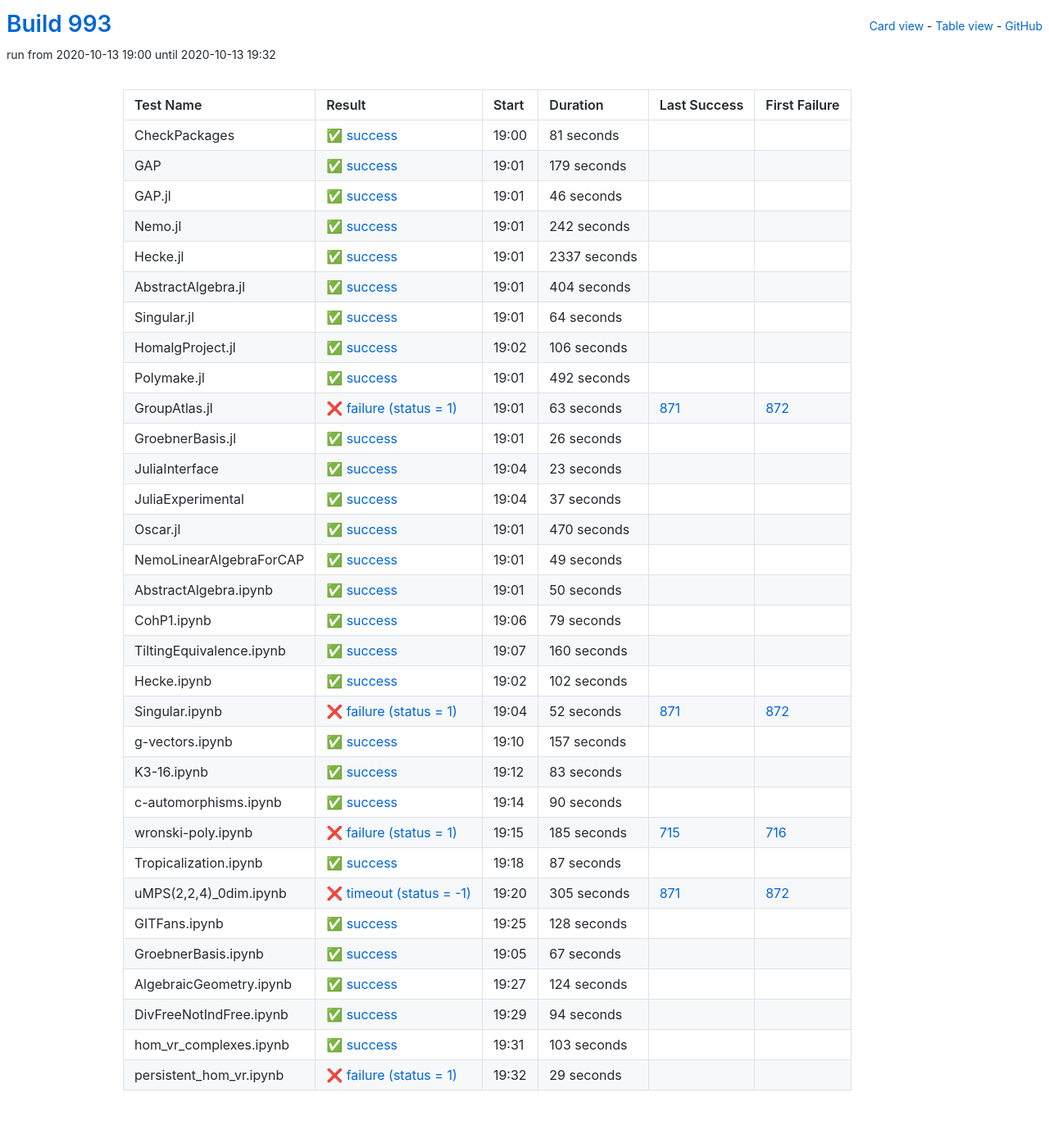
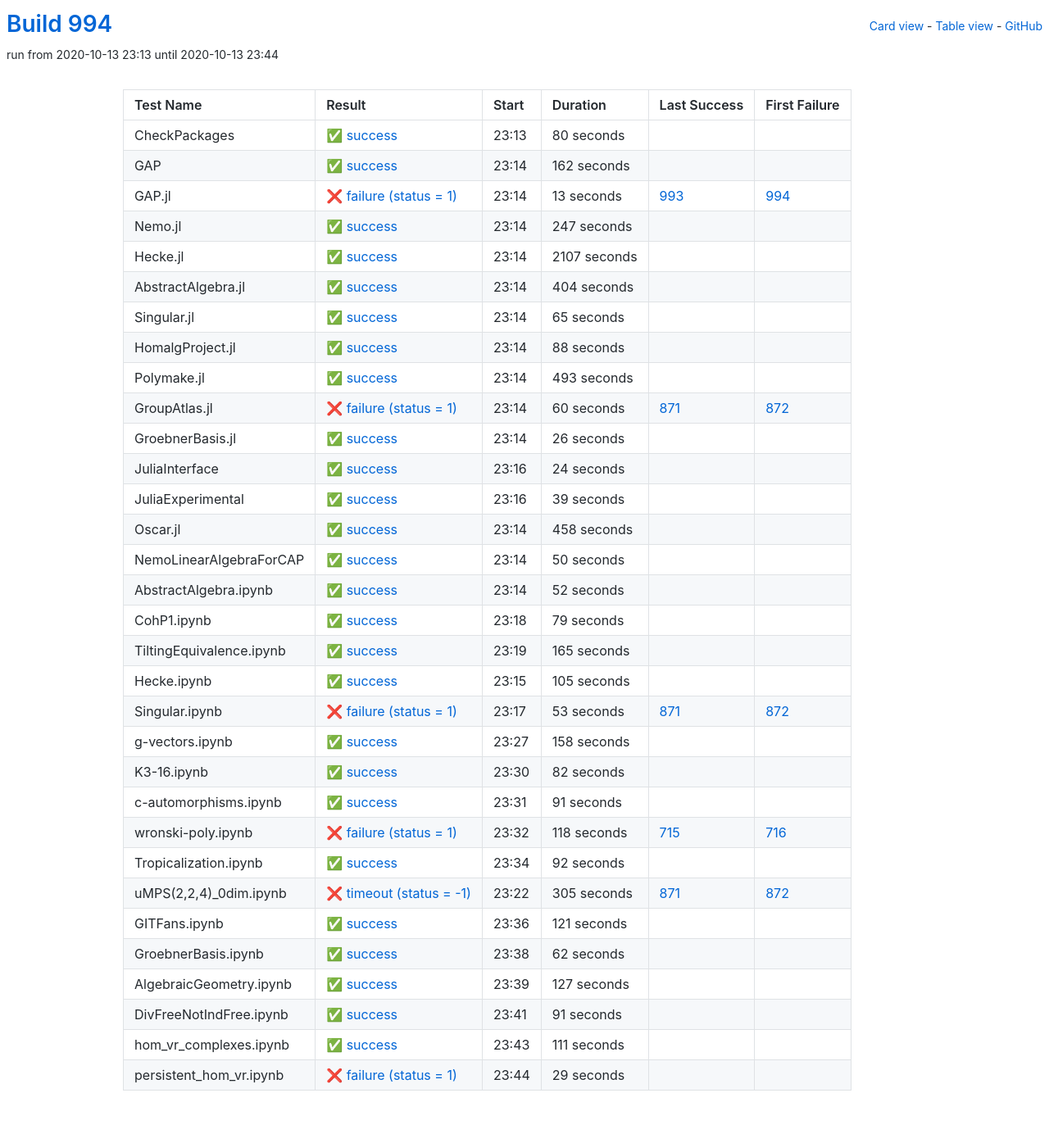
Before and after one commit to oscar-system/oscar-ci-status-stable, a Jekyll site: the page built from table.html, in a window 1280 px wide. Shown: the whole page at 82% size. Built offline with Jekyll 4.4.1, drawn with Linux system fonts in a browser that asks for light colours.

Commit message:
Build #994

```diff
--- a/_data/ci.yml
+++ b/_data/ci.yml
@@ -1,6 +1,6 @@
 ---
-build: 993
-build_url: https://oscarci.mathematik.uni-kl.de/job/oscar-stable/993/
+build: 994
+build_url: https://oscarci.mathematik.uni-kl.de/job/oscar-stable/994/
 job: oscar-stable
 organization: oscar-system
 repo: oscar-ci-status-stable
@@ -8,68 +8,68 @@ repourl: https://github.com/oscar-system/oscar-ci-status-stable
 tests:
 - name: CheckPackages
   id: checkpackages
-  log: https://oscarci.mathematik.uni-kl.de/job/oscar-stable/993/artifact/logs/build-993/CheckPackages.log
-  start: 2020-10-13 19:00
+  log: https://oscarci.mathematik.uni-kl.de/job/oscar-stable/994/artifact/logs/build-994/CheckPackages.log
+  start: 2020-10-13 23:13
   success: true
   exitcode: 0
   status: success
-  duration: 81
+  duration: 80
   last_success: false
   last_success_url:
   first_failure: false
   first_failure_url:
 - name: GAP
   id: gap
-  log: https://oscarci.mathematik.uni-kl.de/job/oscar-stable/993/artifact/logs/build-993/GAP.log
-  start: 2020-10-13 19:01
+  log: https://oscarci.mathematik.uni-kl.de/job/oscar-stable/994/artifact/logs/build-994/GAP.log
+  start: 2020-10-13 23:14
   success: true
   exitcode: 0
   status: success
-  duration: 179
+  duration: 162
   last_success: false
   last_success_url:
   first_failure: false
   first_failure_url:
 - name: GAP.jl
   id: gap-jl
-  log: https://oscarci.mathematik.uni-kl.de/job/oscar-stable/993/artifact/logs/build-993/GAP.jl.log
-  start: 2020-10-13 19:01
+  log: https://oscarci.mathematik.uni-kl.de/job/oscar-stable/994/artifact/logs/build-994/GAP.jl.log
+  start: 2020-10-13 23:14
+  success: false
+  exitcode: 1
+  status: failure
+  duration: 13
+  last_success: 993
+  last_success_url: https://oscarci.mathematik.uni-kl.de/job/oscar-stable/993/
+  first_failure: 994
+  first_failure_url: https://oscarci.mathematik.uni-kl.de/job/oscar-stable/994/
+- name: Nemo.jl
+  id: nemo-jl
+  log: https://oscarci.mathematik.uni-kl.de/job/oscar-stable/994/artifact/logs/build-994/Nemo.jl.log
+  start: 2020-10-13 23:14
   success: true
   exitcode: 0
   status: success
-  duration: 46
-  last_success: false
-  last_success_url:
-  first_failure: false
-  first_failure_url:
-- name: Nemo.jl
-  id: nemo-jl
-  log: https://oscarci.mathematik.uni-kl.de/job/oscar-stable/993/artifact/logs/build-993/Nemo.jl.log
-  start: 2020-10-13 19:01
-  success: true
-  exitcode: 0
-  status: success
-  duration: 242
+  duration: 247
   last_success: false
   last_success_url:
   first_failure: false
   first_failure_url:
 - name: Hecke.jl
   id: hecke-jl
-  log: https://oscarci.mathematik.uni-kl.de/job/oscar-stable/993/artifact/logs/build-993/Hecke.jl.log
-  start: 2020-10-13 19:01
+  log: https://oscarci.mathematik.uni-kl.de/job/oscar-stable/994/artifact/logs/build-994/Hecke.jl.log
+  start: 2020-10-13 23:14
   success: true
   exitcode: 0
   status: success
-  duration: 2337
+  duration: 2107
   last_success: false
   last_success_url:
   first_failure: false
   first_failure_url:
 - name: AbstractAlgebra.jl
   id: abstractalgebra-jl
-  log: https://oscarci.mathematik.uni-kl.de/job/oscar-stable/993/artifact/logs/build-993/AbstractAlgebra.jl.log
-  start: 2020-10-13 19:01
+  log: https://oscarci.mathematik.uni-kl.de/job/oscar-stable/994/artifact/logs/build-994/AbstractAlgebra.jl.log
+  start: 2020-10-13 23:14
   success: true
   exitcode: 0
   status: success
@@ -80,56 +80,56 @@ tests:
   first_failure_url:
 - name: Singular.jl
   id: singular-jl
-  log: https://oscarci.mathematik.uni-kl.de/job/oscar-stable/993/artifact/logs/build-993/Singular.jl.log
-  start: 2020-10-13 19:01
+  log: https://oscarci.mathematik.uni-kl.de/job/oscar-stable/994/artifact/logs/build-994/Singular.jl.log
+  start: 2020-10-13 23:14
   success: true
   exitcode: 0
   status: success
-  duration: 64
+  duration: 65
   last_success: false
   last_success_url:
   first_failure: false
   first_failure_url:
 - name: HomalgProject.jl
   id: homalgproject-jl
-  log: https://oscarci.mathematik.uni-kl.de/job/oscar-stable/993/artifact/logs/build-993/HomalgProject.jl.log
-  start: 2020-10-13 19:02
+  log: https://oscarci.mathematik.uni-kl.de/job/oscar-stable/994/artifact/logs/build-994/HomalgProject.jl.log
+  start: 2020-10-13 23:14
   success: true
   exitcode: 0
   status: success
-  duration: 106
+  duration: 88
   last_success: false
   last_success_url:
   first_failure: false
   first_failure_url:
 - name: Polymake.jl
   id: polymake-jl
-  log: https://oscarci.mathematik.uni-kl.de/job/oscar-stable/993/artifact/logs/build-993/Polymake.jl.log
-  start: 2020-10-13 19:01
+  log: https://oscarci.mathematik.uni-kl.de/job/oscar-stable/994/artifact/logs/build-994/Polymake.jl.log
+  start: 2020-10-13 23:14
   success: true
   exitcode: 0
   status: success
-  duration: 492
+  duration: 493
   last_success: false
   last_success_url:
   first_failure: false
   first_failure_url:
 - name: GroupAtlas.jl
   id: groupatlas-jl
-  log: https://oscarci.mathematik.uni-kl.de/job/oscar-stable/993/artifact/logs/build-993/GroupAtlas.jl.log
-  start: 2020-10-13 19:01
+  log: https://oscarci.mathematik.uni-kl.de/job/oscar-stable/994/artifact/logs/build-994/GroupAtlas.jl.log
+  start: 2020-10-13 23:14
   success: false
   exitcode: 1
   status: failure
-  duration: 63
+  duration: 60
   last_success: 871
   last_success_url: https://oscarci.mathematik.uni-kl.de/job/oscar-stable/871/
   first_failure: 872
   first_failure_url: https://oscarci.mathematik.uni-kl.de/job/oscar-stable/872/
 - name: GroebnerBasis.jl
   id: groebnerbasis-jl
-  log: https://oscarci.mathematik.uni-kl.de/job/oscar-stable/993/artifact/logs/build-993/GroebnerBasis.jl.log
-  start: 2020-10-13 19:01
+  log: https://oscarci.mathematik.uni-kl.de/job/oscar-stable/994/artifact/logs/build-994/GroebnerBasis.jl.log
+  start: 2020-10-13 23:14
   success: true
   exitcode: 0
   status: success
@@ -140,56 +140,44 @@ tests:
   first_failure_url:
 - name: JuliaInterface
   id: juliainterface
-  log: https://oscarci.mathematik.uni-kl.de/job/oscar-stable/993/artifact/logs/build-993/JuliaInterface.log
-  start: 2020-10-13 19:04
+  log: https://oscarci.mathematik.uni-kl.de/job/oscar-stable/994/artifact/logs/build-994/JuliaInterface.log
+  start: 2020-10-13 23:16
   success: true
   exitcode: 0
   status: success
-  duration: 23
+  duration: 24
   last_success: false
   last_success_url:
   first_failure: false
   first_failure_url:
 - name: JuliaExperimental
   id: juliaexperimental
-  log: https://oscarci.mathematik.uni-kl.de/job/oscar-stable/993/artifact/logs/build-993/JuliaExperimental.log
-  start: 2020-10-13 19:04
+  log: https://oscarci.mathematik.uni-kl.de/job/oscar-stable/994/artifact/logs/build-994/JuliaExperimental.log
+  start: 2020-10-13 23:16
   success: true
   exitcode: 0
   status: success
-  duration: 37
+  duration: 39
   last_success: false
   last_success_url:
   first_failure: false
   first_failure_url:
 - name: Oscar.jl
   id: oscar-jl
-  log: https://oscarci.mathematik.uni-kl.de/job/oscar-stable/993/artifact/logs/build-993/Oscar.jl.log
-  start: 2020-10-13 19:01
+  log: https://oscarci.mathematik.uni-kl.de/job/oscar-stable/994/artifact/logs/build-994/Oscar.jl.log
+  start: 2020-10-13 23:14
   success: true
   exitcode: 0
   status: success
-  duration: 470
+  duration: 458
   last_success: false
   last_success_url:
   first_failure: false
   first_failure_url:
 - name: NemoLinearAlgebraForCAP
   id: nemolinearalgebraforcap
-  log: https://oscarci.mathematik.uni-kl.de/job/oscar-stable/993/artifact/logs/build-993/NemoLinearAlgebraForCAP.log
-  start: 2020-10-13 19:01
-  success: true
-  exitcode: 0
-  status: success
-  duration: 49
-  last_success: false
-  last_success_url:
-  first_failure: false
-  first_failure_url:
-- name: AbstractAlgebra.ipynb
-  id: abstractalgebra-ipynb
-  log: https://oscarci.mathematik.uni-kl.de/job/oscar-stable/993/artifact/logs/build-993/AbstractAlgebra.ipynb.log
-  start: 2020-10-13 19:01
+  log: https://oscarci.mathematik.uni-kl.de/job/oscar-stable/994/artifact/logs/build-994/NemoLinearAlgebraForCAP.log
+  start: 2020-10-13 23:14
   success: true
   exitcode: 0
   status: success
@@ -198,10 +186,22 @@ tests:
   last_success_url:
   first_failure: false
   first_failure_url:
+- name: AbstractAlgebra.ipynb
+  id: abstractalgebra-ipynb
+  log: https://oscarci.mathematik.uni-kl.de/job/oscar-stable/994/artifact/logs/build-994/AbstractAlgebra.ipynb.log
+  start: 2020-10-13 23:14
+  success: true
+  exitcode: 0
+  status: success
+  duration: 52
+  last_success: false
+  last_success_url:
+  first_failure: false
+  first_failure_url:
 - name: CohP1.ipynb
   id: cohp1-ipynb
-  log: https://oscarci.mathematik.uni-kl.de/job/oscar-stable/993/artifact/logs/build-993/CohP1.ipynb.log
-  start: 2020-10-13 19:06
+  log: https://oscarci.mathematik.uni-kl.de/job/oscar-stable/994/artifact/logs/build-994/CohP1.ipynb.log
+  start: 2020-10-13 23:18
   success: true
   exitcode: 0
   status: success
@@ -212,104 +212,104 @@ tests:
   first_failure_url:
 - name: TiltingEquivalence.ipynb
   id: tiltingequivalence-ipynb
-  log: https://oscarci.mathematik.uni-kl.de/job/oscar-stable/993/artifact/logs/build-993/TiltingEquivalence.ipynb.log
-  start: 2020-10-13 19:07
+  log: https://oscarci.mathematik.uni-kl.de/job/oscar-stable/994/artifact/logs/build-994/TiltingEquivalence.ipynb.log
+  start: 2020-10-13 23:19
   success: true
   exitcode: 0
   status: success
-  duration: 160
+  duration: 165
   last_success: false
   last_success_url:
   first_failure: false
   first_failure_url:
 - name: Hecke.ipynb
   id: hecke-ipynb
-  log: https://oscarci.mathematik.uni-kl.de/job/oscar-stable/993/artifact/logs/build-993/Hecke.ipynb.log
-  start: 2020-10-13 19:02
+  log: https://oscarci.mathematik.uni-kl.de/job/oscar-stable/994/artifact/logs/build-994/Hecke.ipynb.log
+  start: 2020-10-13 23:15
   success: true
   exitcode: 0
   status: success
-  duration: 102
+  duration: 105
   last_success: false
   last_success_url:
   first_failure: false
   first_failure_url:
 - name: Singular.ipynb
   id: singular-ipynb
-  log: https://oscarci.mathematik.uni-kl.de/job/oscar-stable/993/artifact/logs/build-993/Singular.ipynb.log
-  start: 2020-10-13 19:04
+  log: https://oscarci.mathematik.uni-kl.de/job/oscar-stable/994/artifact/logs/build-994/Singular.ipynb.log
+  start: 2020-10-13 23:17
   success: false
   exitcode: 1
   status: failure
-  duration: 52
+  duration: 53
   last_success: 871
   last_success_url: https://oscarci.mathematik.uni-kl.de/job/oscar-stable/871/
   first_failure: 872
   first_failure_url: https://oscarci.mathematik.uni-kl.de/job/oscar-stable/872/
 - name: g-vectors.ipynb
   id: g-vectors-ipynb
-  log: https://oscarci.mathematik.uni-kl.de/job/oscar-stable/993/artifact/logs/build-993/g-vectors.ipynb.log
-  start: 2020-10-13 19:10
+  log: https://oscarci.mathematik.uni-kl.de/job/oscar-stable/994/artifact/logs/build-994/g-vectors.ipynb.log
+  start: 2020-10-13 23:27
   success: true
   exitcode: 0
   status: success
-  duration: 157
+  duration: 158
   last_success: false
   last_success_url:
   first_failure: false
   first_failure_url:
 - name: K3-16.ipynb
   id: k3-16-ipynb
-  log: https://oscarci.mathematik.uni-kl.de/job/oscar-stable/993/artifact/logs/build-993/K3-16.ipynb.log
-  start: 2020-10-13 19:12
+  log: https://oscarci.mathematik.uni-kl.de/job/oscar-stable/994/artifact/logs/build-994/K3-16.ipynb.log
+  start: 2020-10-13 23:30
   success: true
   exitcode: 0
   status: success
-  duration: 83
+  duration: 82
   last_success: false
   last_success_url:
   first_failure: false
   first_failure_url:
 - name: c-automorphisms.ipynb
   id: c-automorphisms-ipynb
-  log: https://oscarci.mathematik.uni-kl.de/job/oscar-stable/993/artifact/logs/build-993/c-automorphisms.ipynb.log
-  start: 2020-10-13 19:14
+  log: https://oscarci.mathematik.uni-kl.de/job/oscar-stable/994/artifact/logs/build-994/c-automorphisms.ipynb.log
+  start: 2020-10-13 23:31
   success: true
   exitcode: 0
   status: success
-  duration: 90
+  duration: 91
   last_success: false
   last_success_url:
   first_failure: false
   first_failure_url:
 - name: wronski-poly.ipynb
   id: wronski-poly-ipynb
-  log: https://oscarci.mathematik.uni-kl.de/job/oscar-stable/993/artifact/logs/build-993/wronski-poly.ipynb.log
-  start: 2020-10-13 19:15
+  log: https://oscarci.mathematik.uni-kl.de/job/oscar-stable/994/artifact/logs/build-994/wronski-poly.ipynb.log
+  start: 2020-10-13 23:32
   success: false
   exitcode: 1
   status: failure
-  duration: 185
+  duration: 118
   last_success: 715
   last_success_url: https://oscarci.mathematik.uni-kl.de/job/oscar-stable/715/
   first_failure: 716
   first_failure_url: https://oscarci.mathematik.uni-kl.de/job/oscar-stable/716/
 - name: Tropicalization.ipynb
   id: tropicalization-ipynb
-  log: https://oscarci.mathematik.uni-kl.de/job/oscar-stable/993/artifact/logs/build-993/Tropicalization.ipynb.log
-  start: 2020-10-13 19:18
+  log: https://oscarci.mathematik.uni-kl.de/job/oscar-stable/994/artifact/logs/build-994/Tropicalization.ipynb.log
+  start: 2020-10-13 23:34
   success: true
   exitcode: 0
   status: success
-  duration: 87
+  duration: 92
   last_success: false
   last_success_url:
   first_failure: false
   first_failure_url:
 - name: uMPS(2,2,4)_0dim.ipynb
   id: umps-2-2-4-0dim-ipynb
-  log: https://oscarci.mathematik.uni-kl.de/job/oscar-stable/993/artifact/logs/build-993/uMPS-2-2-4-_0dim.ipynb.log
-  start: 2020-10-13 19:20
+  log: https://oscarci.mathematik.uni-kl.de/job/oscar-stable/994/artifact/logs/build-994/uMPS-2-2-4-_0dim.ipynb.log
+  start: 2020-10-13 23:22
   success: false
   exitcode: -1
   status: timeout
@@ -320,68 +320,68 @@ tests:
   first_failure_url: https://oscarci.mathematik.uni-kl.de/job/oscar-stable/872/
 - name: GITFans.ipynb
   id: gitfans-ipynb
-  log: https://oscarci.mathematik.uni-kl.de/job/oscar-stable/993/artifact/logs/build-993/GITFans.ipynb.log
-  start: 2020-10-13 19:25
+  log: https://oscarci.mathematik.uni-kl.de/job/oscar-stable/994/artifact/logs/build-994/GITFans.ipynb.log
+  start: 2020-10-13 23:36
   success: true
   exitcode: 0
   status: success
-  duration: 128
+  duration: 121
   last_success: false
   last_success_url:
   first_failure: false
   first_failure_url:
 - name: GroebnerBasis.ipynb
   id: groebnerbasis-ipynb
-  log: https://oscarci.mathematik.uni-kl.de/job/oscar-stable/993/artifact/logs/build-993/GroebnerBasis.ipynb.log
-  start: 2020-10-13 19:05
+  log: https://oscarci.mathematik.uni-kl.de/job/oscar-stable/994/artifact/logs/build-994/GroebnerBasis.ipynb.log
+  start: 2020-10-13 23:38
   success: true
   exitcode: 0
   status: success
-  duration: 67
+  duration: 62
   last_success: false
   last_success_url:
   first_failure: false
   first_failure_url:
 - name: AlgebraicGeometry.ipynb
   id: algebraicgeometry-ipynb
-  log: https://oscarci.mathematik.uni-kl.de/job/oscar-stable/993/artifact/logs/build-993/AlgebraicGeometry.ipynb.log
-  start: 2020-10-13 19:27
+  log: https://oscarci.mathematik.uni-kl.de/job/oscar-stable/994/artifact/logs/build-994/AlgebraicGeometry.ipynb.log
+  start: 2020-10-13 23:39
   success: true
   exitcode: 0
   status: success
-  duration: 124
+  duration: 127
   last_success: false
   last_success_url:
   first_failure: false
   first_failure_url:
 - name: DivFreeNotIndFree.ipynb
   id: divfreenotindfree-ipynb
-  log: https://oscarci.mathematik.uni-kl.de/job/oscar-stable/993/artifact/logs/build-993/DivFreeNotIndFree.ipynb.log
-  start: 2020-10-13 19:29
+  log: https://oscarci.mathematik.uni-kl.de/job/oscar-stable/994/artifact/logs/build-994/DivFreeNotIndFree.ipynb.log
+  start: 2020-10-13 23:41
   success: true
   exitcode: 0
   status: success
-  duration: 94
+  duration: 91
   last_success: false
   last_success_url:
   first_failure: false
   first_failure_url:
 - name: hom_vr_complexes.ipynb
   id: hom-vr-complexes-ipynb
-  log: https://oscarci.mathematik.uni-kl.de/job/oscar-stable/993/artifact/logs/build-993/hom_vr_complexes.ipynb.log
-  start: 2020-10-13 19:31
+  log: https://oscarci.mathematik.uni-kl.de/job/oscar-stable/994/artifact/logs/build-994/hom_vr_complexes.ipynb.log
+  start: 2020-10-13 23:43
   success: true
   exitcode: 0
   status: success
-  duration: 103
+  duration: 111
   last_success: false
   last_success_url:
   first_failure: false
   first_failure_url:
 - name: persistent_hom_vr.ipynb
   id: persistent-hom-vr-ipynb
-  log: https://oscarci.mathematik.uni-kl.de/job/oscar-stable/993/artifact/logs/build-993/persistent_hom_vr.ipynb.log
-  start: 2020-10-13 19:32
+  log: https://oscarci.mathematik.uni-kl.de/job/oscar-stable/994/artifact/logs/build-994/persistent_hom_vr.ipynb.log
+  start: 2020-10-13 23:44
   success: false
   exitcode: 1
   status: failure
```
Also changed, not shown: README.md.
